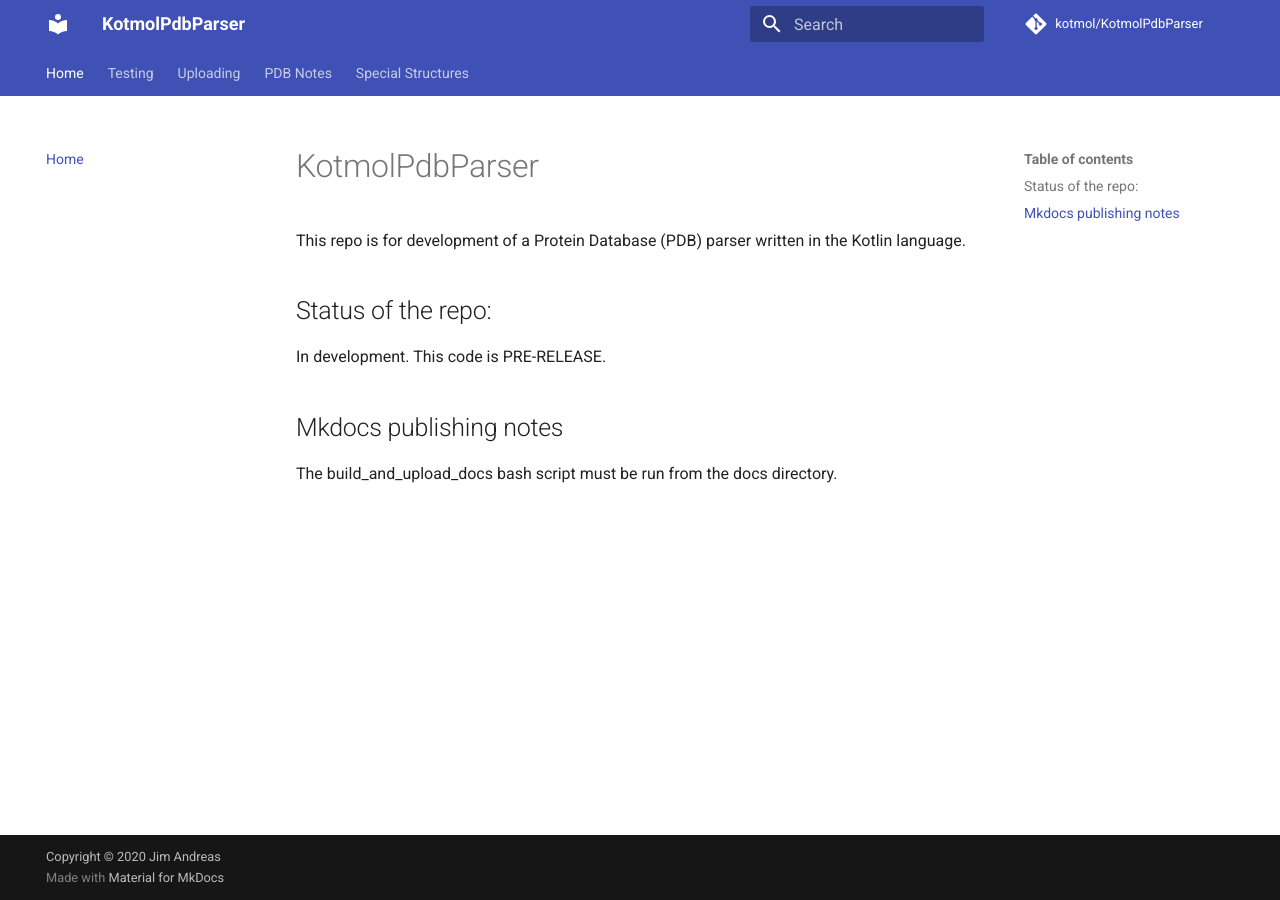
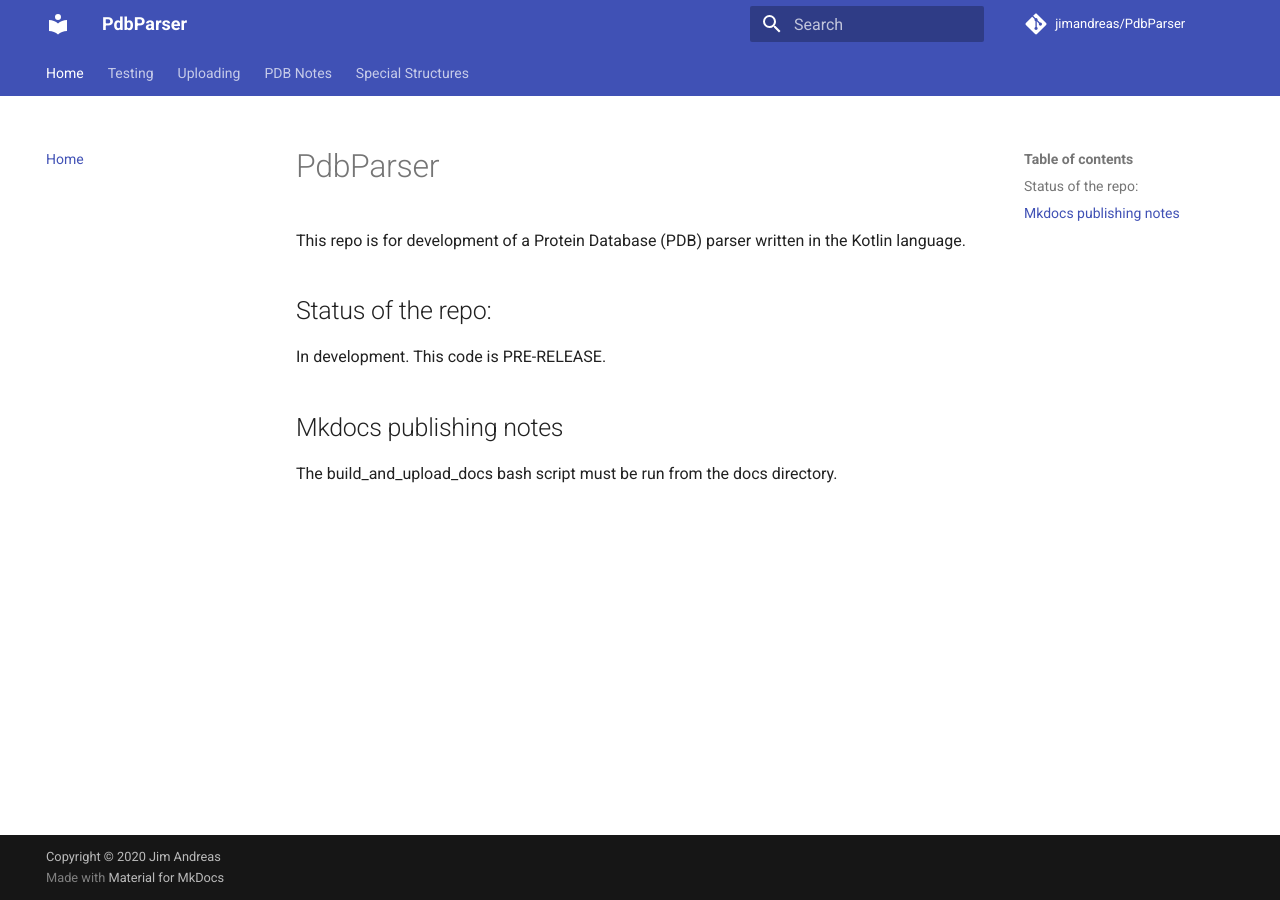
Before and after one commit to jimandreas/PdbParser, an MkDocs documentation site: the page built from docs/index.md, in a window 1280 px wide. Built offline with MkDocs 1.6.1 and Material for MkDocs 9.7.7, drawn with Linux system fonts in a browser that asks for light colours; comment, search, counter and statistics services are not loaded.

Commit message:
refactor - removing some refs to "kotmol"

```diff
--- a/docs/index.md
+++ b/docs/index.md
@@ -1,4 +1,4 @@
-KotmolPdbParser
+PdbParser
 ==============
 
 This repo is for development of a
--- a/mkdocs.yml
+++ b/mkdocs.yml
@@ -1,13 +1,13 @@
 
 # Project information
-site_name: 'KotmolPdbParser'
+site_name: 'PdbParser'
 site_description: 'A Protein Database (PDB) Parser written in Kotlin:'
 site_author: 'Jim Andreas'
-site_url: 'https://kotmol.github.io/KotmolPdbParser'
+site_url: 'https://jimandreas.github.io/PdbParser'
 
 # Repository
-repo_name: 'kotmol/KotmolPdbParser'
-repo_url: 'https://github.com/kotmol/KotmolPdbParser'
+repo_name: 'jimandreas/PdbParser'
+repo_url: 'https://github.com/jimandreas/PdbParser'
 edit_uri: ""
 
 # Copyright
```
Also changed, not shown: 2 other files.
